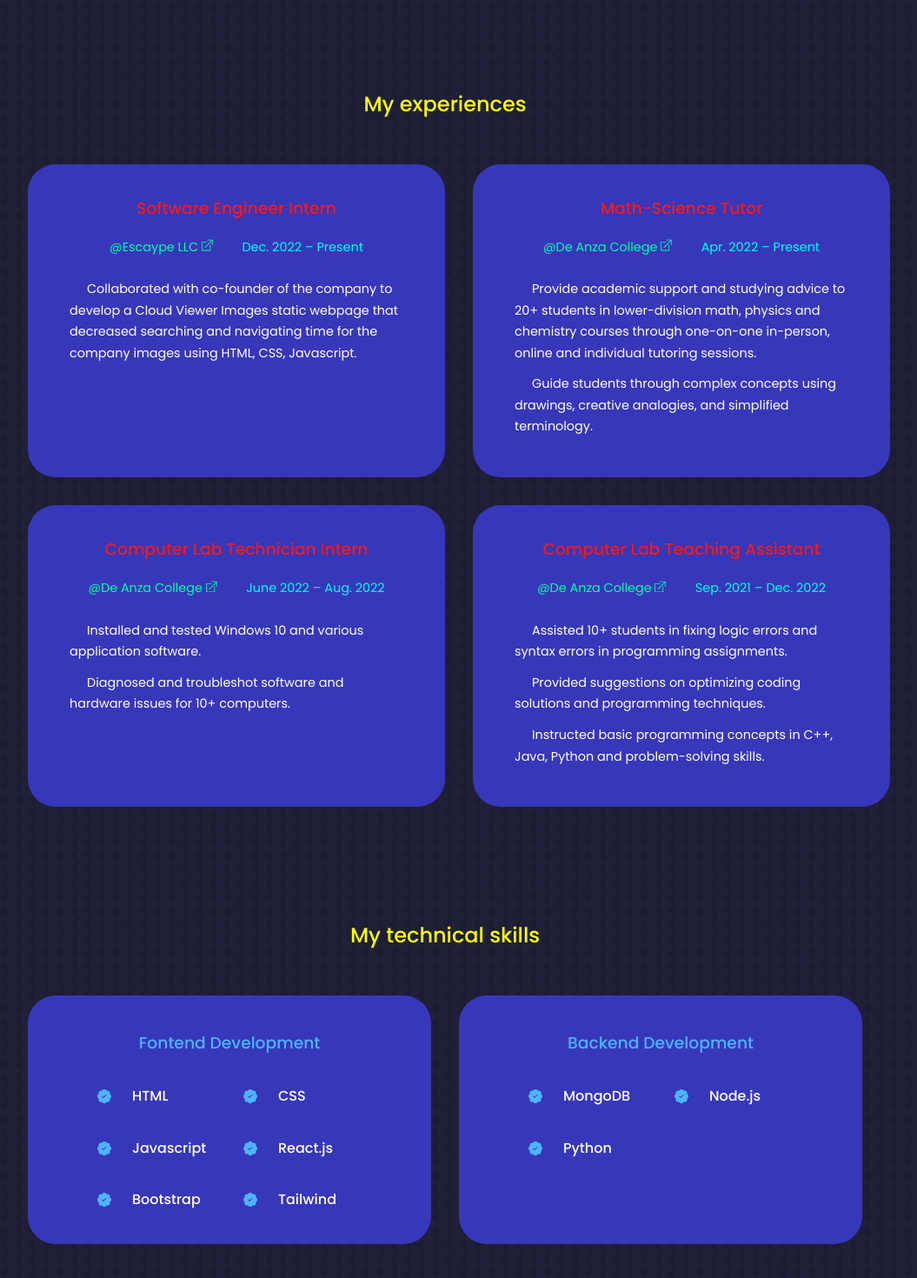
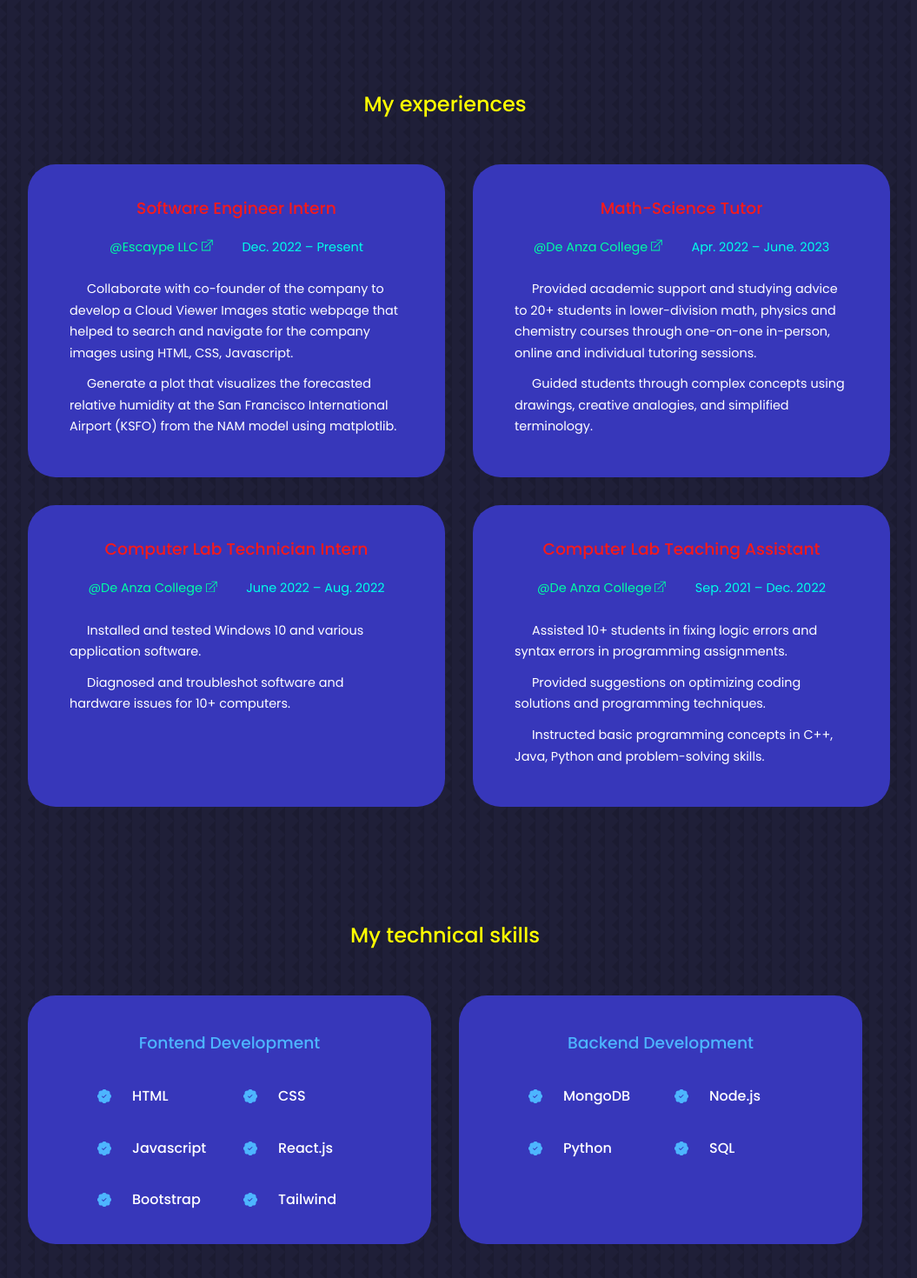
Before and after one commit to trienbanghuynh/My-Portfolio, a React (Create React App) app: page / in a window 1280 px wide. Shown: the part 1008-2478 px from the top of the page at 87% size, without its empty margins (128-1183 px from the left). Built offline with nearby package versions, Linux system fonts and the light colour scheme.

Commit message:
update skills and exp

```diff
--- a/src/components/experience/Experience.jsx
+++ b/src/components/experience/Experience.jsx
@@ -25,10 +25,11 @@ const Experience = () => {
             <div className="experience_content">
               <p>
                 {" "}
-                Collaborated with co-founder of the company to develop a Cloud
-                Viewer Images static webpage that decreased searching and
-                navigating time for the company images using HTML, CSS,
-                Javascript.
+                Collaborate with co-founder of the company to develop a Cloud Viewer Images static webpage that helped to search and navigate for the company images using HTML, CSS, Javascript.
+              </p>
+              <p>
+                {" "}
+                Generate a plot that visualizes the forecasted relative humidity at the San Francisco International Airport (KSFO) from the NAM model using matplotlib.
               </p>
             </div>
           </article>
@@ -47,18 +48,18 @@ const Experience = () => {
                   @De Anza College <TfiNewWindow />
                 </a>
               </div>
-              <div>Apr. 2022 – Present</div>
+              <div>Apr. 2022 – June. 2023</div>
             </div>
             <div className="experience_content">
               <p>
                 {" "}
-                Provide academic support and studying advice to 20+ students in
+                Provided academic support and studying advice to 20+ students in
                 lower-division math, physics and chemistry courses through
                 one-on-one in-person, online and individual tutoring sessions.{" "}
               </p>
               <p>
                 {" "}
-                Guide students through complex concepts using drawings, creative
+                Guided students through complex concepts using drawings, creative
                 analogies, and simplified terminology.
               </p>
             </div>
--- a/src/components/skill/Skill.jsx
+++ b/src/components/skill/Skill.jsx
@@ -80,6 +80,10 @@ const Skills = () => {
                 <BsPatchCheckFill className="skill_details-icon" />
                 <h4>Python</h4>
               </article>
+              <article className="skill_details">
+                <BsPatchCheckFill className="skill_details-icon" />
+                <h4>SQL</h4>
+              </article>
             </div>
           </div>
         </div>
```
